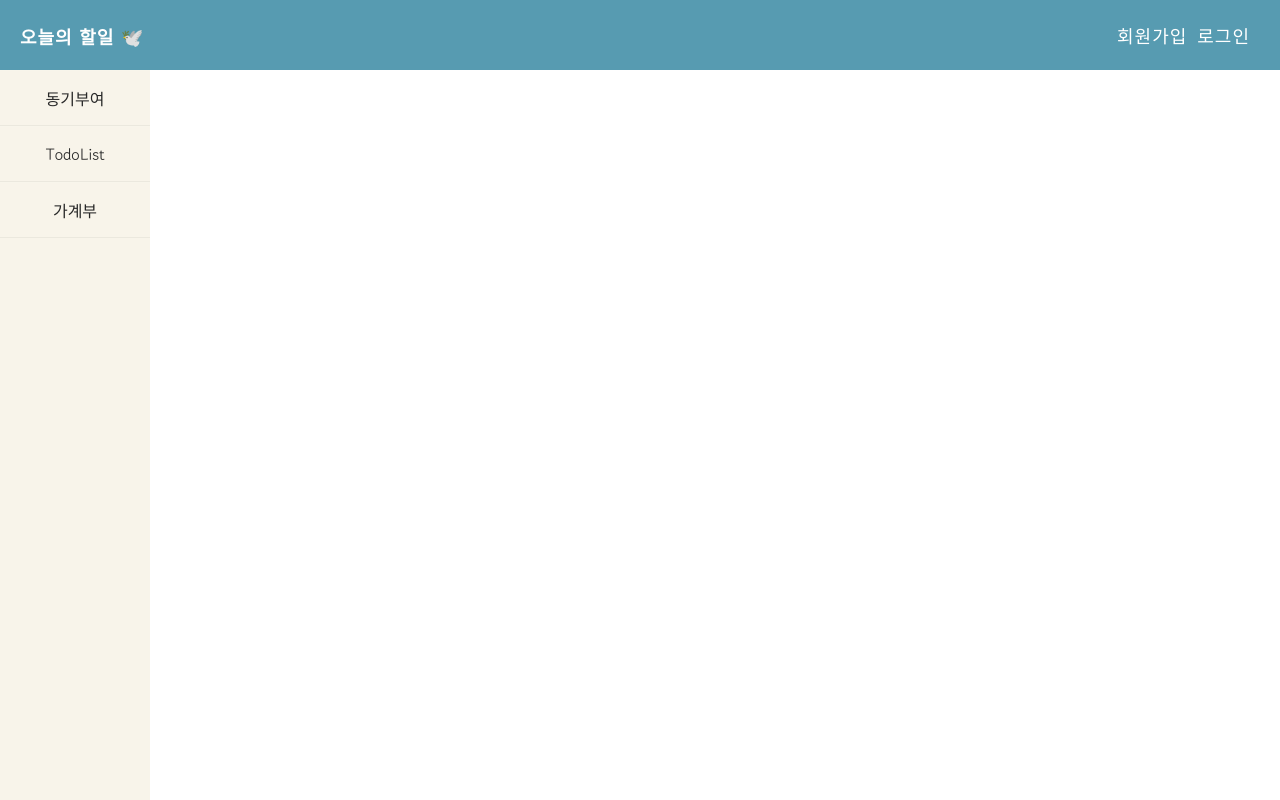
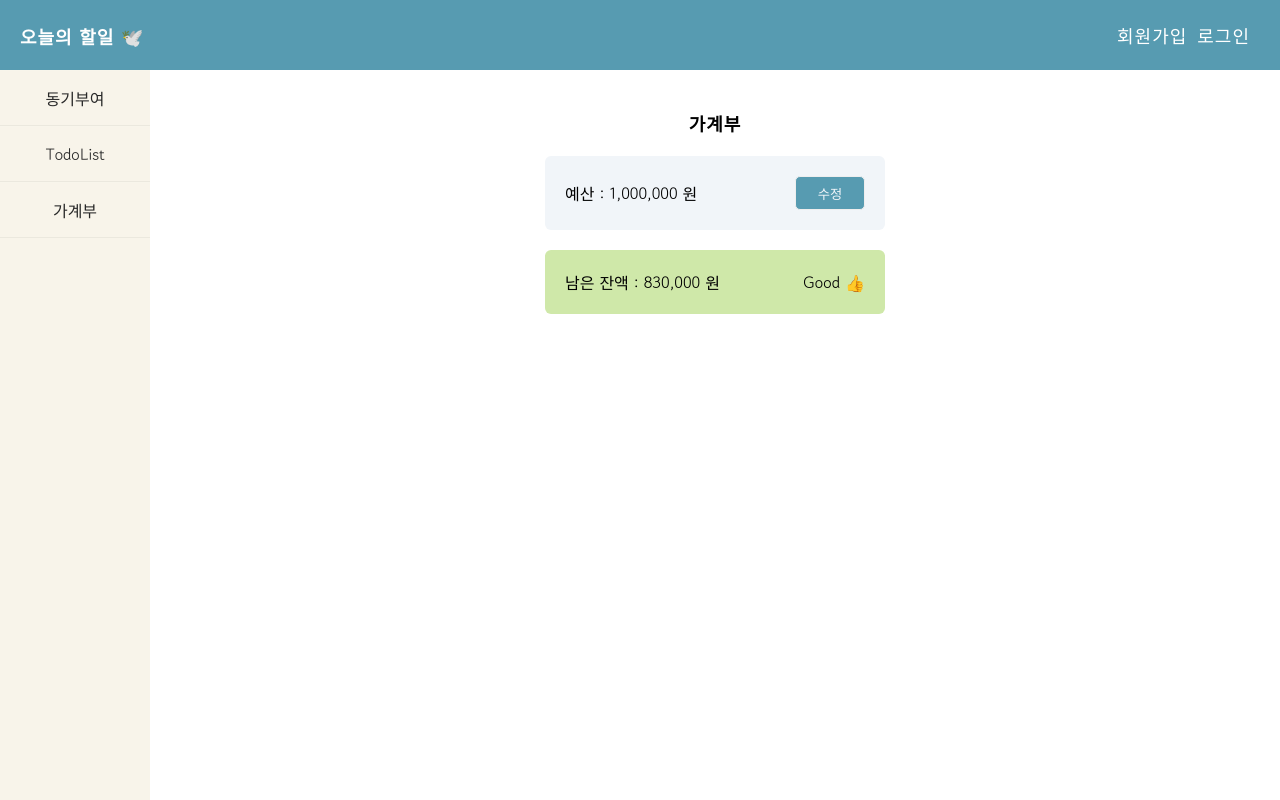
Before and after one commit to dahyeBlog/TodoList_affirm_app_react, a React (Create React App) app: page /account in a window 1280 px wide. Built offline with nearby package versions, Linux system fonts and the light colour scheme; no server answers; a web font is replaced by a local one.

Commit message:
가계부 budget_수정_핸들러_및_remaining_page_완료

```diff
--- a/public/index.html
+++ b/public/index.html
@@ -7,7 +7,7 @@
         <meta name="theme-color" content="#000000"/>
         <meta name="description" content="Web site created using create-react-app"/>
 
-        <title>React Positive Affirmation App</title>
+        <title>오늘의 할일 - React app</title>
 
     </head>
     <body>
--- a/src/components/Todo.js
+++ b/src/components/Todo.js
@@ -21,7 +21,7 @@ const Todo = ({ todo, deleteTodo, toggleComplete }) => {
         </p>
       </div>
       <button className="deleteBtn" onClick={() => deleteTodo(todo.id)}>
-        <FontAwesomeIcon icon={faTrash} />
+        <FontAwesomeIcon className="deleteIcon" icon={faTrash} />
         <span>삭제</span>
       </button>
     </TodoListLi>
@@ -63,7 +63,7 @@ const TodoListLi = styled.li`
   }
 
   .deleteBtn {
-    width: 75px;
+    width: 70px;
     border: 1px solid #eee;
     background-color: #579bb1;
     cursor: pointer;
@@ -77,7 +77,12 @@ const TodoListLi = styled.li`
     }
 
     span {
-      margin-left: 5px;
+      font-size: 13px;
+      font-weight: bold;
+    }
+
+    .deleteIcon {
+      font-size: 13px;
     }
   }
 
--- /dev/null
+++ b/src/components/accountBooks/Budget.js
@@ -0,0 +1,57 @@
+import React, { useState, useContext } from "react";
+import { AccountBookContext } from "../../context/accountBook";
+import EditBudget from "./EditBudget";
+import ViewBudget from "./ViewBudget";
+import styled from "styled-components";
+
+const Budget = () => {
+  const { budget, dispatch } = useContext(AccountBookContext);
+  const [isEditing, setIsEditing] = useState(false);
+
+  // budget 수정 화면 보기 핸들러
+  const handleEditClick = () => {
+    setIsEditing(true);
+  };
+
+  // budget 수정 후 저장 핸들러
+  const handleSaveClick = (value) => {
+    dispatch({ type: "SET_BUDGET", payload: value });
+    setIsEditing(false);
+    alert("다음과 같이 수정 하실건가요? 👀");
+  };
+
+  return (
+    <Budget_content>
+      {isEditing ? (
+        // edit state가 true 이면, EditBudget에 아래와 같은 값을 전달함.
+        <EditBudget handleSaveClick={handleSaveClick} budget={budget} />
+      ) : (
+        // edit state가 false 이면, ViewBudget 아래와 같은 값을 전달함.
+
+        <ViewBudget handleEditClick={handleEditClick} budget={budget} />
+      )}
+    </Budget_content>
+  );
+};
+
+const Budget_content = styled.div`
+  display: flex;
+  align-items: center;
+  justify-content: space-between;
+  max-width: 300px;
+  width: 100%;
+  margin: 0 auto;
+  padding: 20px;
+  background-color: rgb(241 245 249);
+  border-radius: 0.375rem;
+
+
+
+  @media screen and (max-width: 700px) {
+    max-width: 200px;
+    width: 100%;
+  }
+
+`;
+
+export default Budget;
--- /dev/null
+++ b/src/components/accountBooks/EditBudget.js
@@ -0,0 +1,61 @@
+import React, { useState } from "react";
+import styled from "styled-components";
+
+const EditBudget = ({ budget, handleSaveClick }) => {
+  const [value, setValue] = useState(budget);
+
+  return (
+    <Edit_content>
+      <input
+        type="number"
+        required="required"
+        onChange={(e) => setValue(e.target.value)}
+        id="name"
+        value={value}
+      />
+      <button type="button" onClick={() => handleSaveClick(value)}>
+        저장
+      </button>
+    </Edit_content>
+  );
+};
+
+const Edit_content = styled.div`
+  width: 100%;
+  display: flex;
+  align-items: center;
+  justify-content: space-between;
+
+  input {
+    border: 1px solid #eee;
+    outline: none;
+    border-radius: 5px;
+    font-size: 1.05rem;
+    line-height: 1.75rem;
+  }
+  button {
+    cursor: pointer;
+    width: 70px;
+    border: 1px solid #eee;
+    background-color: #579bb1;
+    display: flex;
+    align-items: center;
+    justify-content: center;
+    color: rgb(241 245 249);
+    padding: 1rem;
+    border-radius: 5px;
+    height: 30px;
+    &:hover {
+      background-color: #ece8dd;
+      color: #282828;
+    }
+  }
+
+  @media screen and (max-width: 700px) {
+    input {
+      width: 100px;
+    }
+  }
+
+`;
+export default EditBudget;
--- /dev/null
+++ b/src/components/accountBooks/Remaining.js
@@ -0,0 +1,57 @@
+import React, { useContext } from "react";
+import styled from "styled-components";
+import { AccountBookContext } from "../../context/accountBook";
+
+const RemainingBudget = () => {
+  const { budget, expenses } = useContext(AccountBookContext);
+
+  // 원 단위 변환
+  const commaAdd = (num) => {
+    const regexp = /\B(?=(\d{3})+(?!\d))/g;
+    return num.toString().replace(regexp, ",");
+  };
+
+  // expenses 값에 저장된 cost 값을 가져와 reduce 메서드로 토탈 값을 더한다.
+  const totalExpenses = expenses.reduce((total, item) => {
+    return (total += item.cost);
+  }, 0);
+
+  // 콤마표시된 숫자(문자형)을 숫자타입인 정수로 변환
+  const budgetTotal = parseInt(budget.replace(/,/g, ""));
+
+  return (
+    <RemainingBudget_content
+      className={totalExpenses > budgetTotal ? "alert-danger" : "alert-success"}
+    >
+      <span>남은 잔액 : {commaAdd(budgetTotal - totalExpenses)} 원</span>
+      <span>{totalExpenses > budgetTotal ? "danger 👎" : "Good 👍"}</span>
+    </RemainingBudget_content>
+  );
+};
+
+const RemainingBudget_content = styled.div`
+  display: flex;
+  align-items: center;
+  justify-content: space-between;
+  max-width: 300px;
+  width: 100%;
+  margin: 20px auto;
+  padding: 20px;
+  background-color: rgb(241 245 249);
+  border-radius: 0.375rem;
+
+  @media screen and (max-width: 700px) {
+    max-width: 200px;
+    width: 100%;
+  }
+
+  &.alert-danger {
+    background-color: #ff9f9f;
+  }
+
+  &.alert-success {
+    background-color: #cfe8a9;
+  }
+`;
+
+export default RemainingBudget;
--- /dev/null
+++ b/src/components/accountBooks/ViewBudget.js
@@ -0,0 +1,47 @@
+import React from "react";
+import styled from "styled-components";
+
+const ViewBudget = ({ budget, handleEditClick }) => {
+  return (
+    <ViewBudget_content>
+      <span>예산 : {budget} 원 </span>
+      <button type="button" onClick={handleEditClick}>
+        수정
+      </button>
+    </ViewBudget_content>
+  );
+};
+
+const ViewBudget_content = styled.div`
+  width: 100%;
+  display: flex;
+  align-items: center;
+  justify-content: space-between;
+
+  button {
+    cursor: pointer;
+    width: 70px;
+    border: 1px solid #eee;
+    background-color: #579bb1;
+    display: flex;
+    align-items: center;
+    justify-content: center;
+    color: rgb(241 245 249);
+    padding: 1rem;
+    border-radius: 5px;
+    height: 30px;
+    &:hover {
+      background-color: #ece8dd;
+      color: #282828;
+    }
+  }
+
+  @media screen and (max-width: 700px) {
+    span {
+      font-size: 15px;
+      width: 100px;
+    }
+  }
+`;
+
+export default ViewBudget;
--- /dev/null
+++ b/src/context/accountBook.js
@@ -0,0 +1,78 @@
+import React, { useReducer } from "react";
+import { v4 } from "uuid";
+
+
+export const AccountBookContext = React.createContext();
+
+
+// 원 단위 변환
+const commaAdd = (num) => {
+  const regexp = /\B(?=(\d{3})+(?!\d))/g;
+  return num.toString().replace(regexp, ",");
+};
+
+let price = +1000000
+
+// 페이지 로드할때, 초기값 설정
+const initialState = {
+  budget: commaAdd(price),
+  expenses: [
+    { id: v4(), name: "옷쇼핑", cost: 100000 },
+    { id: v4(), name: "장보기", cost: 70000 },
+  ],
+};
+
+// localStorage에 변경된 예산 value를 가져옴.
+if (localStorage.getItem("budget")) {
+  let budgets = localStorage.getItem("budget");
+  // 초기값에 변경된 budget의 값을 할당해줌.
+  initialState.budget = commaAdd(budgets);
+}
+
+// Reducer 메서드는 action에 기반하여 state를 업데이트 해주는 것
+const AccountReducer = (state, action) => {
+  switch (action.type) {
+    // 지출 등록
+    case "ADD_EXPENSE":
+      // localStorage.setItem('budget', action.payload);
+      return {
+        ...state,
+        expense: [...state.expenses, action.payload],
+      };
+    // 지출 삭제하기
+    case "DELETE_EXPENSE":
+      return {
+        ...state,
+        expenses: state.expenses.filter(
+          (expense) => expense.id !== action.payload
+        ),
+      };
+
+    // 예산 등록
+    case "SET_BUDGET":
+      // localStorage에 변경된 budget의 값을 저장함
+      localStorage.setItem("budget", action.payload);
+      return {
+        ...state,
+        budget: commaAdd(action.payload),
+      };
+
+    default:
+      return state;
+  }
+};
+
+const AccountBookProvider = ({ children }) => {
+  const [state, dispatch] = useReducer(AccountReducer, initialState);
+
+  return (
+    <AccountBookContext.Provider
+      value={{ expenses: state.expenses, budget: state.budget, dispatch }}
+    >
+      {children}
+    </AccountBookContext.Provider>
+  );
+};
+
+
+export default AccountBookProvider;
--- a/src/index.js
+++ b/src/index.js
@@ -5,6 +5,7 @@ import App from "./App";
 import AuthProvider from "./context/auth";
 import PositiveProvider from "./context/positive";
 import WeatherProvider from "./context/weather";
+import AccountBookProvider from "./context/accountBook";
 
 const root = ReactDOM.createRoot(document.getElementById("root"));
 root.render(
@@ -12,7 +13,9 @@ root.render(
     <AuthProvider>
       <WeatherProvider>
         <PositiveProvider>
-          <App />
+          <AccountBookProvider>
+            <App />
+          </AccountBookProvider>
         </PositiveProvider>
       </WeatherProvider>
     </AuthProvider>
--- a/src/pages/AccountBook.js
+++ b/src/pages/AccountBook.js
@@ -1,10 +1,47 @@
-import React from 'react'
+import React from "react";
+import styled from "styled-components";
+import Budget from "../components/accountBooks/Budget";
+import RemainingBudget from "../components/accountBooks/Remaining";
 
 const AccountBook = () => {
   return (
-    <div>
-    가계부</div>
-  )
-}
+    <AccountSection>
+      <div className="accountContainer">
+        <h1>가계부</h1>
+        <div>
+          <Budget />
+        </div>
 
-export default AccountBook
+        <div>
+          <RemainingBudget />
+        </div>
+      </div>
+    </AccountSection>
+  );
+};
+
+const AccountSection = styled.section`
+  position: absolute;
+  left: 150px;
+  width: calc(100vw - 150px);
+  text-align: center;
+  margin: 0 auto;
+
+  @media screen and (max-width: 700px) {
+    left: 100px;
+    width: calc(100vw - 100px);
+  }
+
+  .accountContainer {
+    margin-top: 20px;
+
+    h1 {
+      font-size: 18px;
+      font-weight: bold;
+      letter-spacing: 1px;
+      padding: 20px;
+    }
+  }
+`;
+
+export default AccountBook;
--- a/src/pages/Home.js
+++ b/src/pages/Home.js
@@ -92,6 +92,7 @@ const BackImg = styled.div`
 
   &.clear {
     background-image: url(${Clear});
+    color: #3D3D3D;
   }
 
   &.cloudy {
```
Also changed, not shown: 2 other files (tests, documents, lock files or other folders).
